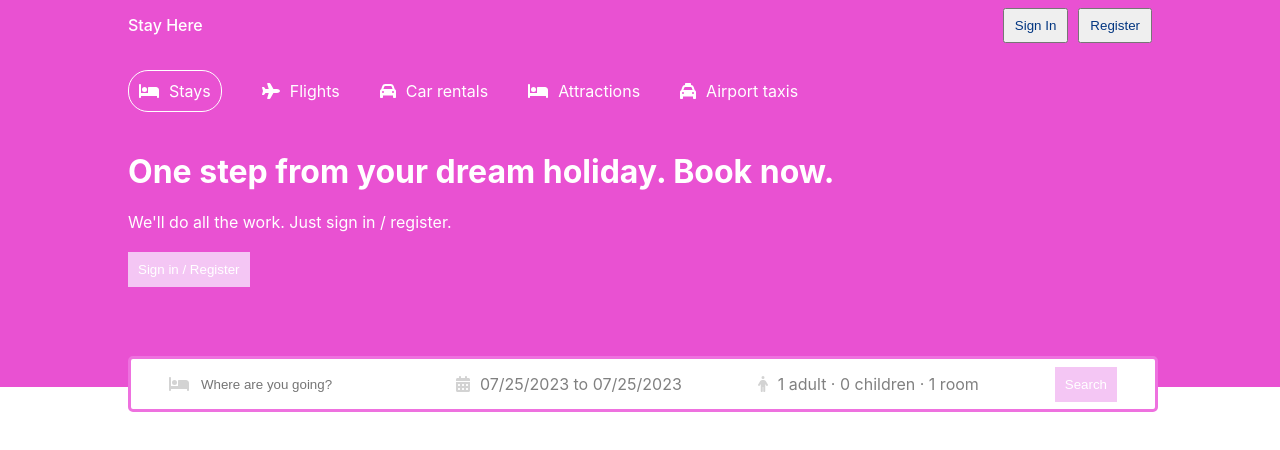
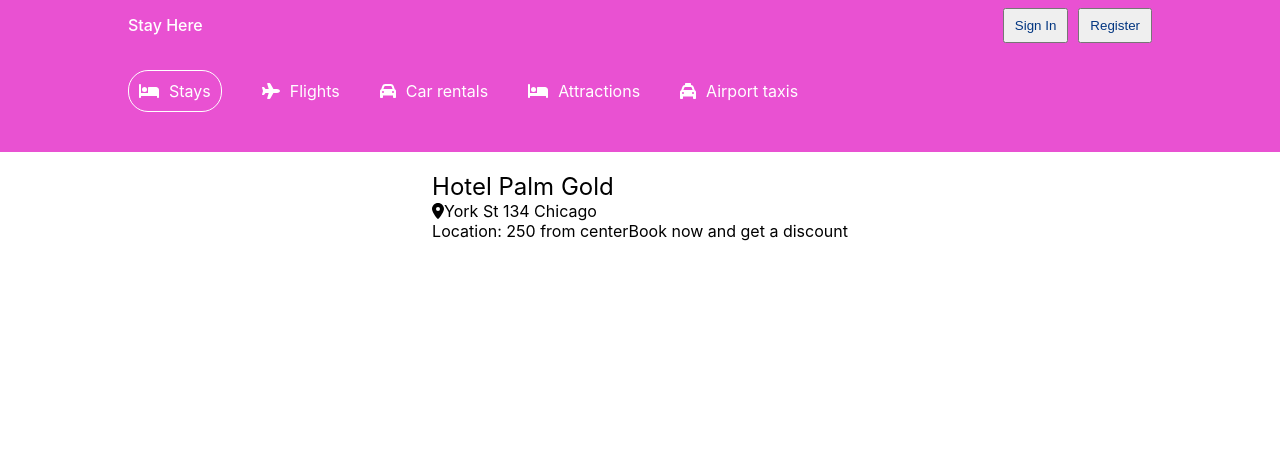
Before and after one commit to selmsy/bookHolidaysApp, a React (Create React App) app in the folder bookingapp/: page /hotels/1 in a window 1280 px wide. Shown: the top 450 px of the page. Built offline with nearby package versions, Linux system fonts and the light colour scheme.

Commit message:
added changes

```diff
--- a/bookingapp/src/pages/hotel/Hotel.js
+++ b/bookingapp/src/pages/hotel/Hotel.js
@@ -2,11 +2,30 @@ import React from 'react'
 import "./hotel.css"
 import Navbar from '../../components/navbar/Navbar'
 import Header from '../../components/header/Header'
+import {faLocationDot} from "@fortawesome/free-solid-svg-icons"
+import { FontAwesomeIcon } from "@fortawesome/react-fontawesome";
 const Hotel = () => {
   return (
     <div>
 <Navbar/>
-<Header/>
+<Header type="list"/>
+<div className='hotelContainer'>
+  <div className='hotelWraper'>
+    <div className='hotelTitle'>
+      Hotel Palm Gold
+    </div>
+    <div className='hotelAddress'>
+      <FontAwesomeIcon icon={faLocationDot}/>
+      <span>York St 134 Chicago</span>
+      </div>
+      <span className='hotelDistance'>
+      Location: 250 from center</span>
+   <span className='hotelPriceHighlight'>
+    Book now and get a discount
+   </span>
+
+  </div>
+</div>
 
     </div>
   )
--- a/bookingapp/src/pages/hotel/hotel.css
+++ b/bookingapp/src/pages/hotel/hotel.css
@@ -0,0 +1,19 @@
+.hotelContainer {
+    display: flex;
+    flex-direction: column;
+    align-items: center;
+    margin-top: 20px;
+  }
+
+  .hotelWrapper {
+    width: 100%;
+    max-width: 1024px;
+    display: flex;
+    flex-direction: column;
+    gap: 10px;
+    position: relative;
+  }
+
+  .hotelTitle {
+    font-size: 24px;
+  }
```
